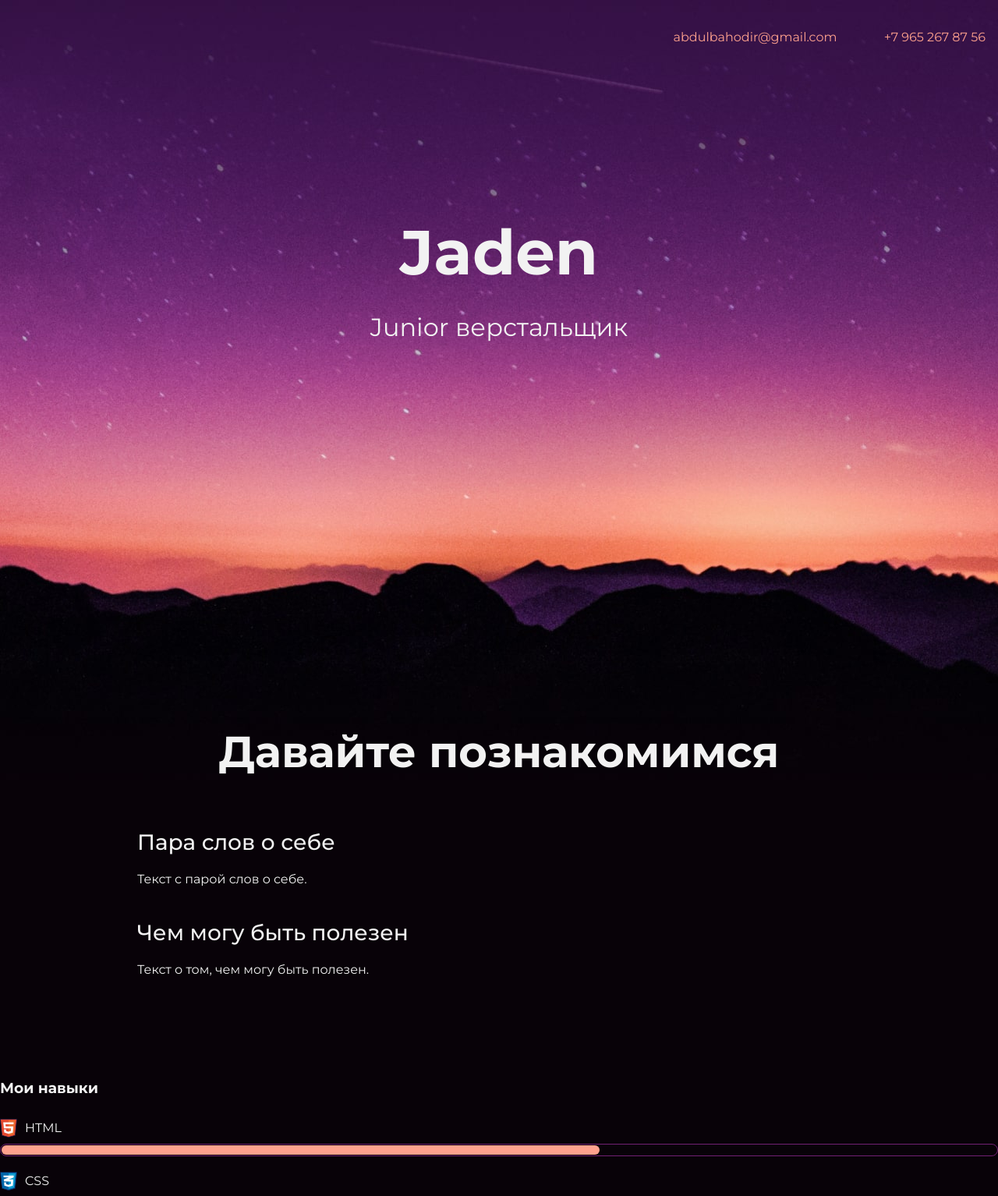
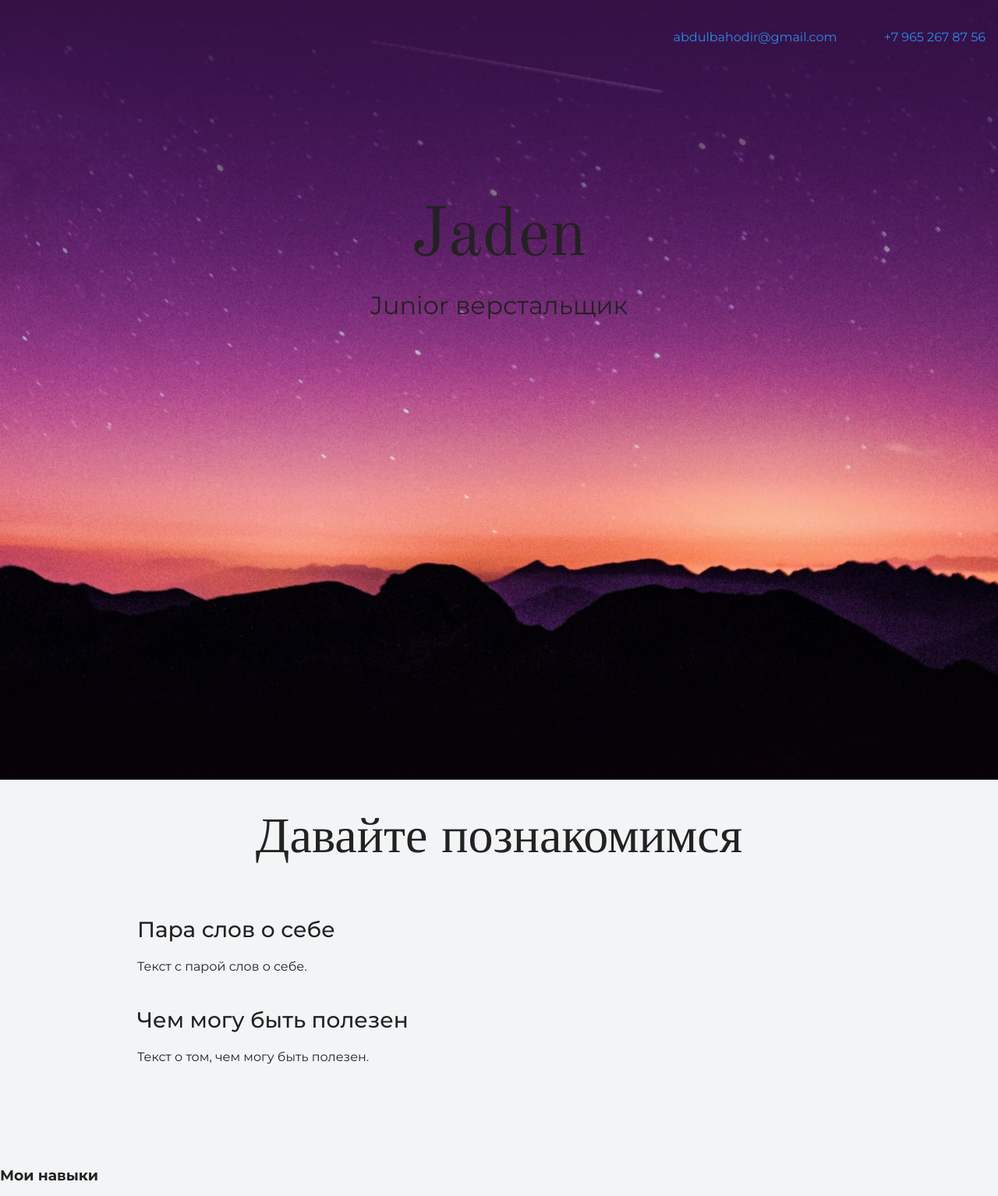
Before and after one commit to JadenRU/black, a plain HTML site: page index.html in a window 1280 px wide. Shown: the top 1534 px of the page at 78% size. Drawn offline with nearby package versions, Linux system fonts and the light colour scheme.

Commit message:
Add files via upload

```diff
--- a/style.css
+++ b/style.css
@@ -4,8 +4,8 @@ body {
   font-family: "Montserrat", "Helvetica", "Arial", sans-serif;
   font-size: 16px;
   line-height: 32px;
-  color: #f2f2f2;
-  background-color: #080208;
+  color: #222222;
+  background-color: #f2f4f6;
   background-image: url("img/hero-bg.jpg");
   background-repeat: no-repeat;
   background-position: top center;
@@ -18,7 +18,7 @@ body {
 }
 
 .page-header {
-  margin: 0 0 180px;
+  margin: 0 0 160px;
   padding: 32px 0 32px;
 }
 
@@ -30,7 +30,7 @@ body {
 
 .page-header a {
   margin-left: 56px;
-  color: #fea18d;
+  color: #288be6;
   text-decoration: none;
   background-repeat: no-repeat;
   background-position: left;
@@ -38,16 +38,16 @@ body {
 
 .header-email {
   padding-left: 30px;
-  background-image: url("img/icon-email.svg");
+  background-image: url("img/icon-email-header.svg");
 }
 
 .header-phone {
   padding-left: 25px;
-  background-image: url("img/icon-phone.svg");
+  background-image: url("img/icon-phone-header.svg");
 }
 
 .hero-image {
-  margin-bottom: 480px;
+  margin-bottom: 620px;
 }
 
 .hero-image .container {
@@ -56,9 +56,11 @@ body {
 }
 
 .heading {
-  margin: 0 0 24px;
-  font-size: 80px;
+  margin: 0 0 16px;
+  font-family: "Old Standard TT", "Times", "Times New Roman", serif;
+  font-size: 88px;
   line-height: 96px;
+  font-weight: 400;
 }
 
 .hero-image p {
@@ -73,8 +75,10 @@ body {
 
 .subheading {
   margin: 0 0 56px;
-  font-size: 56px;
+  font-family: "Old Standard TT", "Times", "Times New Roman", serif;
+  font-size: 64px;
   line-height: 80px;
+  font-weight: 400;
   text-align: center;
 }
 
@@ -119,15 +123,15 @@ body {
   padding: 0;
   height: 14px;
   font-size: 0;
-  background-color: #080208;
-  border: 1px solid #712073;
+  background-color: #ffffff;
+  border: 1px solid #86c3fa;
   border-radius: 8px;
 }
 
 .level div {
   margin: 1px;
   height: 12px;
-  background-color: #fea18d;
+  background-color: #288be6;
   border-radius: 6px;
 }
 
@@ -161,18 +165,19 @@ body {
   text-decoration: none;
   text-transform: uppercase;
   border-radius: 4px;
-  background-color: #712073;
+  background-color: #288be6;
   color: #ffffff;
 }
 
 .page-footer {
   padding: 40px 0;
-  background-color: #260c26;
+  background-color: #00417d;
+  color: #ffffff;
 }
 
 .page-footer a {
   margin-left: 56px;
-  color: #fea18d;
+  color: inherit;
   text-decoration: none;
   background-repeat: no-repeat;
   background-position: left;
@@ -180,10 +185,10 @@ body {
 
 .footer-email {
   padding-left: 30px;
-  background-image: url("img/icon-email.svg");
+  background-image: url("img/icon-email-footer.svg");
 }
 
 .footer-phone {
   padding-left: 25px;
-  background-image: url("img/icon-phone.svg");
+  background-image: url("img/icon-phone-footer.svg");
 }
```
